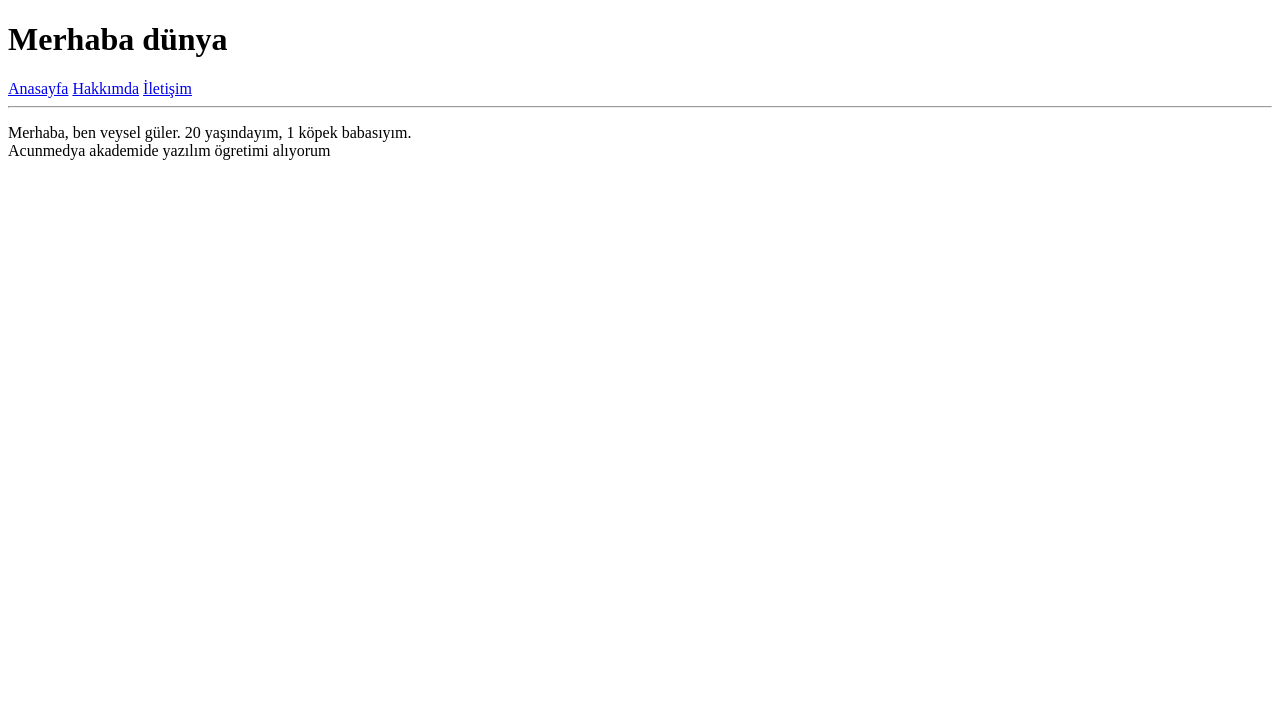
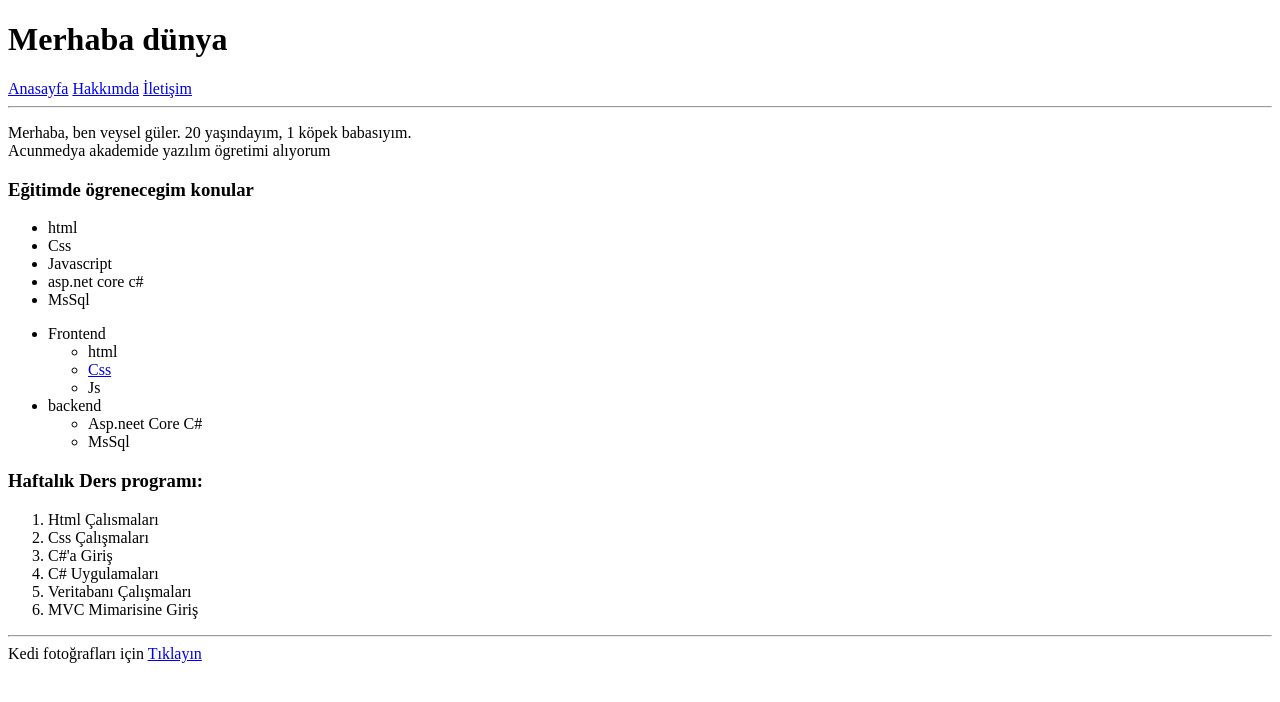
Before and after one commit to VeyselGuler/VeyselGuler.github.io, a plain HTML site: page index.html in a window 1280 px wide. Drawn offline with Linux system fonts and the light colour scheme.

Commit message:
Add files via upload

```diff
--- a/index.html
+++ b/index.html
@@ -15,5 +15,46 @@
     <!-- ctrl + -->
     <!-- undo - geri al - ctrl + z -->
     <!-- redo - ileri al - ctrl + shift + z -->
+    <h3>Eğitimde ögrenecegim konular</h3>
+    <!-- unordered list -- sırasız liste -->
+    <ul>
+        <li>html</li> <!-- li ise list item -- liste elemeanı -->
+        <li>Css</li>
+        <li>Javascript</li>
+        <li>asp.net core c#</li>
+        <li>MsSql</li>
+    </ul>
+
+    <ul>
+        <li>
+            Frontend
+            <ul>
+                <li>html</li>
+                <li><a href="#">Css</a></li> <!-- liste içinde link vermek isterseniz bu şekilde -->
+                <li>Js</li>
+            </ul>
+        </li>
+        <li>
+            backend
+            <ul>
+                <li>Asp.neet Core C#</li>
+                <li>MsSql</li>
+            </ul>
+        </li>
+    </ul>
+
+
+    <h3>Haftalık Ders programı:</h3>
+    <ol>
+        <li>Html Çalısmaları</li>
+        <li>Css Çalışmaları</li>
+        <li>C#'a Giriş</li>
+        <li>C# Uygulamaları</li>
+        <li>Veritabanı Çalışmaları</li>
+        <li>MVC Mimarisine Giriş</li>
+    </ol>
+
+    <hr>
+    Kedi fotoğrafları için <a href="galeri/kediler.html">Tıklayın</a>
 </body>
 </html>
```
Also changed, not shown: hakkimda.html (+6 -1 lines).
